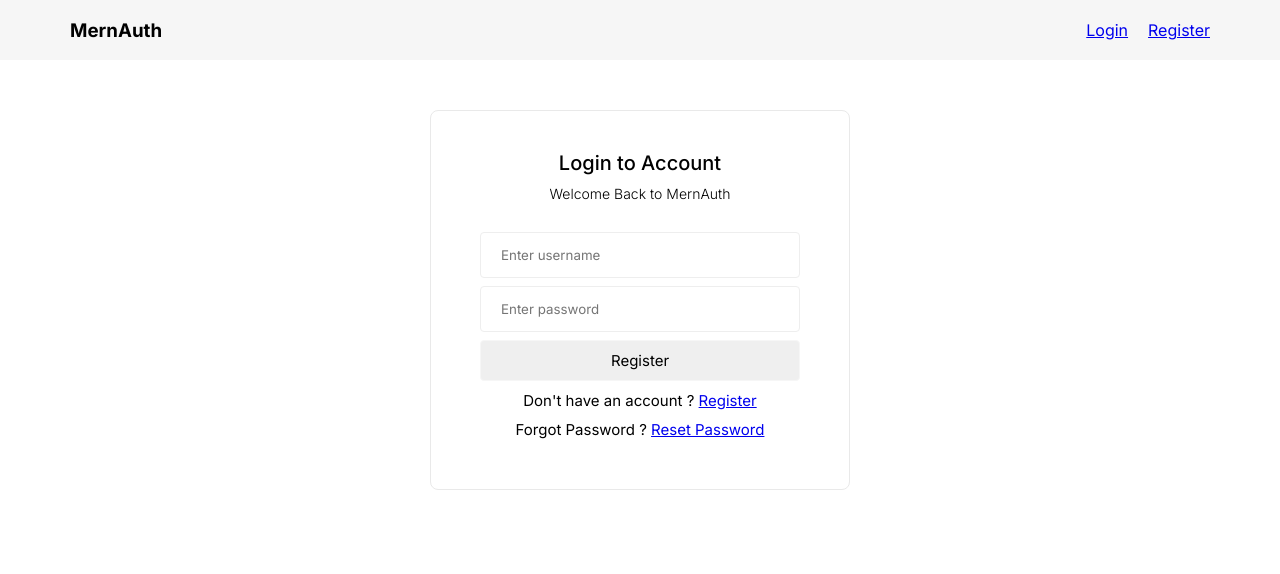
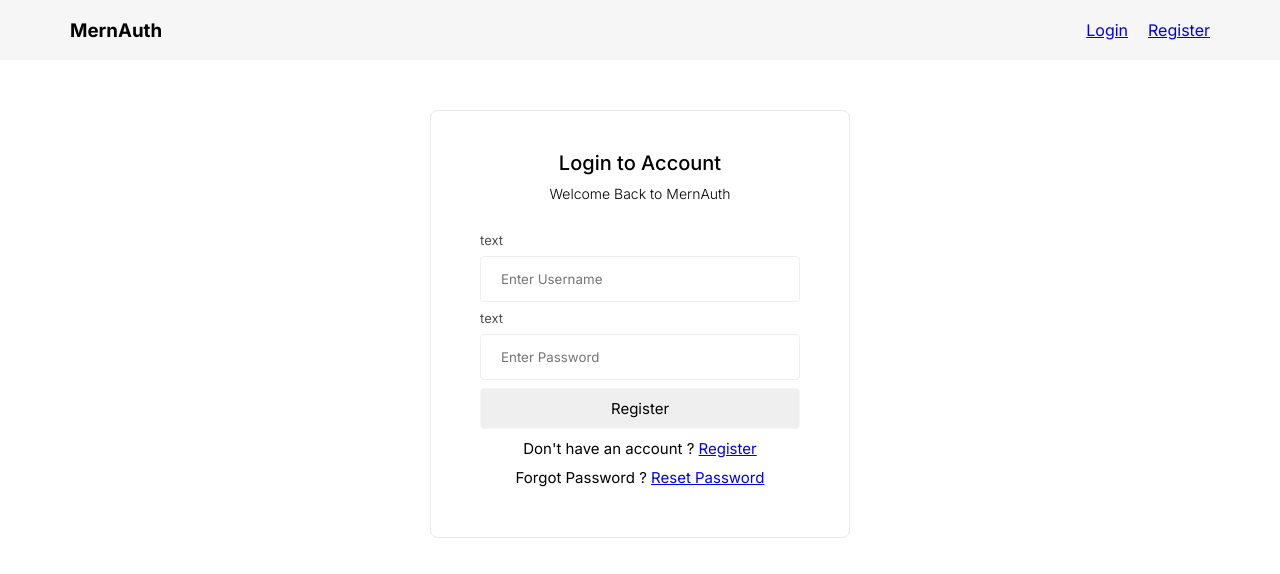
Before and after one commit to hirushaph/MernAuth-Frontend, a React (Vite) app: page /login in a window 1280 px wide. Shown: the top 574 px of the page. Built offline with nearby package versions, Linux system fonts and the light colour scheme.

Commit message:
Add Login form

```diff
--- a/src/components/FormInput.jsx
+++ b/src/components/FormInput.jsx
@@ -20,7 +20,7 @@ function FormInput({
         name={name}
         className="input"
       />
-      {errors[name] && <span className="errorMessage">{errors[name]}</span>}
+      {errors?.[name] && <span className="errorMessage">{errors[name]}</span>}
     </div>
   );
 }
--- a/src/pages/Login.jsx
+++ b/src/pages/Login.jsx
@@ -1,6 +1,24 @@
 import { Link } from "react-router-dom";
 import Button from "../components/Button";
 import "./Login.css";
+import FormInput from "../components/FormInput";
+
+const loginInputs = [
+  {
+    id: 1,
+    name: "username",
+    type: "text",
+    placeholder: "Enter Username",
+    label: "Username",
+  },
+  {
+    id: 2,
+    name: "password",
+    type: "text",
+    placeholder: "Enter Password",
+    label: "Email",
+  },
+];
 
 function Login() {
   return (
@@ -11,19 +29,15 @@ function Login() {
           <p>Welcome Back to MernAuth </p>
         </div>
         <form className="form">
-          <input
-            type="text"
-            className="input"
-            name="username"
-            placeholder="Enter username "
-          />
-
-          <input
-            type="password"
-            className="input"
-            name="password"
-            placeholder="Enter password "
-          />
+          {loginInputs.map((input) => (
+            <FormInput
+              key={input.id}
+              placeholder={input.placeholder}
+              name={input.name}
+              type={input.type}
+              label={input.type}
+            />
+          ))}
           <Button type="submit">Register</Button>
         </form>
         <div>
```
